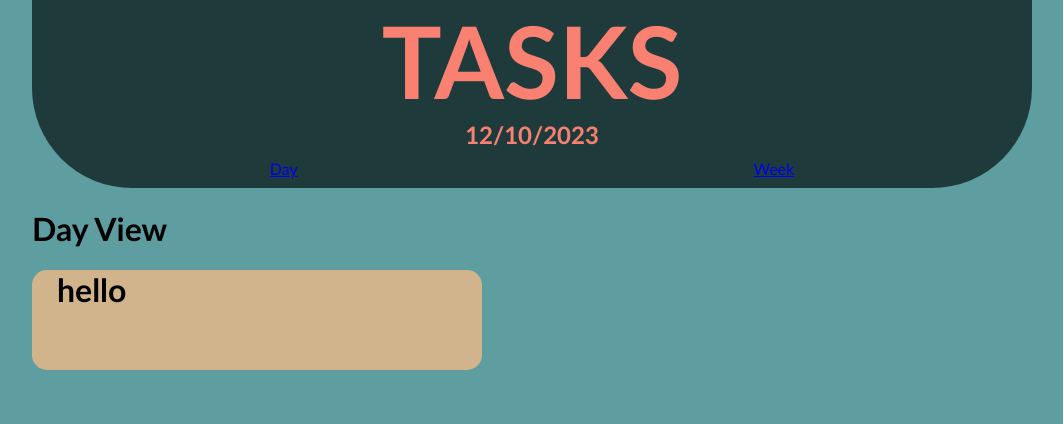
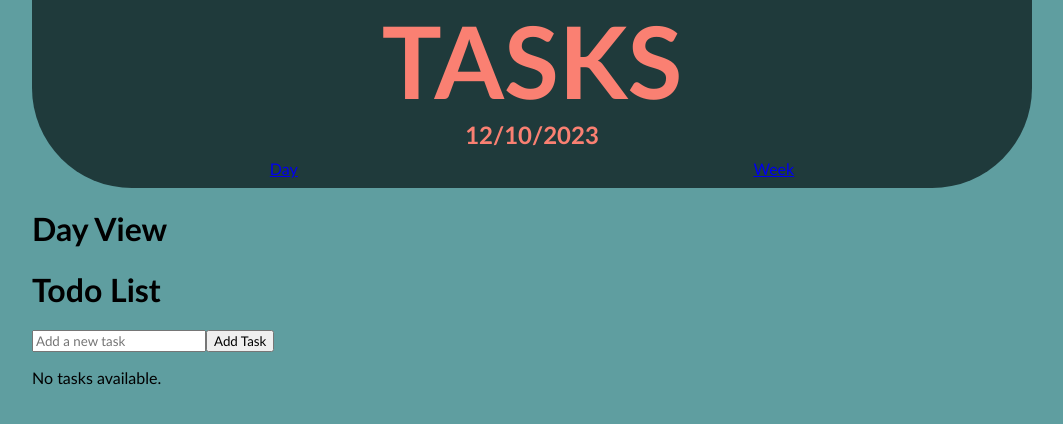
Before and after one commit to elipaulsen/TaskTrack, a Vue app: page / in a window 1280 px wide. Shown: the top 424 px of the page, without its empty margins (108-1171 px from the left). Built offline with nearby package versions, Linux system fonts and the light colour scheme.

Commit message:
basic todo list (no styling)

```diff
--- a/src/App.vue
+++ b/src/App.vue
@@ -1,11 +1,12 @@
 <script setup>
   import Banner from './components/Banner.vue';
+  import Task from './components/Task.vue';
 </script>
 
 <template>
   <main>
     <Banner/>
-    <router-view></router-view>
+    <RouterView/>
   </main>
 </template>
 
--- a/src/components/Task.vue
+++ b/src/components/Task.vue
@@ -1,34 +1,41 @@
+<!-- Task.vue -->
 <template>
   <div class="task">
-    <h1>{{ msg }}</h1>
+    <input type="checkbox" v-model="task.completed" @change="toggleTask" />
+    <span :class="{ completed: task.completed }">{{ task.title }}</span>
+    <button @click="deleteTask">Delete</button>
   </div>
 </template>
 
-
 <script>
-
-  export default {
-    data () {
-      return {
-        msg: "hello"
-      }
+export default {
+  props: {
+    task: {
+      type: Object,
+      required: true,
     },
-
-    mounted () {
-
+  },
+  methods: {
+    toggleTask() {
+      this.$emit('toggle-task', this.task.id);
     },
-  };
+    deleteTask() {
+      this.$emit('delete-task', this.task.id);
+    },
+  },
+};
 </script>
 
 <style scoped>
   .task {
     height: 100px;
-    width: 450px;
+    width: 500px;
+    margin-bottom: 8px;
     border-radius: 15px 15px 15px 15px;
-    background-color: tan;
+    background-color: white;
   }
 
-  .task h1{
-    margin-left: 25px;
-  }
+  .completed {
+  text-decoration: line-through;
+}
 </style>
--- /dev/null
+++ b/src/components/TaskList.vue
@@ -0,0 +1,64 @@
+<!-- TodoList.vue -->
+<template>
+  <div>
+    <h1>Todo List</h1>
+    <div>
+      <input v-model="newTask" @keyup.enter="addTask" placeholder="Add a new task" />
+      <button @click="addTask">Add Task</button>
+    </div>
+
+    <div v-if="tasks.length">
+      <h2>Tasks:</h2>
+      <Task
+        v-for="task in tasks"
+        :key="task.id"
+        :task="task"
+        @toggle-task="toggleTask"
+        @delete-task="deleteTask"
+      />
+    </div>
+    <div v-else>
+      <p>No tasks available.</p>
+    </div>
+  </div>
+</template>
+
+<script>
+import Task from './Task.vue';
+
+export default {
+  components: {
+    Task,
+  },
+  data() {
+    return {
+      newTask: '',
+      tasks: [],
+    };
+  },
+  methods: {
+    addTask() {
+      if (this.newTask.trim() !== '') {
+        this.tasks.push({
+          id: Date.now(),
+          title: this.newTask,
+          completed: false,
+        });
+        this.newTask = '';
+      }
+    },
+    toggleTask(taskId) {
+      const taskIndex = this.tasks.findIndex(task => task.id === taskId);
+      if (taskIndex !== -1) {
+        this.$set(this.tasks, taskIndex, {
+          ...this.tasks[taskIndex],
+          completed: !this.tasks[taskIndex].completed,
+        });
+      }
+    },
+    deleteTask(taskId) {
+      this.tasks = this.tasks.filter(task => task.id !== taskId);
+    },
+  },
+};
+</script>
--- a/src/views/Day.vue
+++ b/src/views/Day.vue
@@ -1,10 +1,10 @@
 <script setup>
-  import Task from '@/components/Task.vue';
+  import TaskList from '@/components/TaskList.vue';
 </script>
 
 <template>
   <div>
     <h1>Day View</h1>
-    <Task/>
+    <TaskList/>
   </div>
 </template>
```
